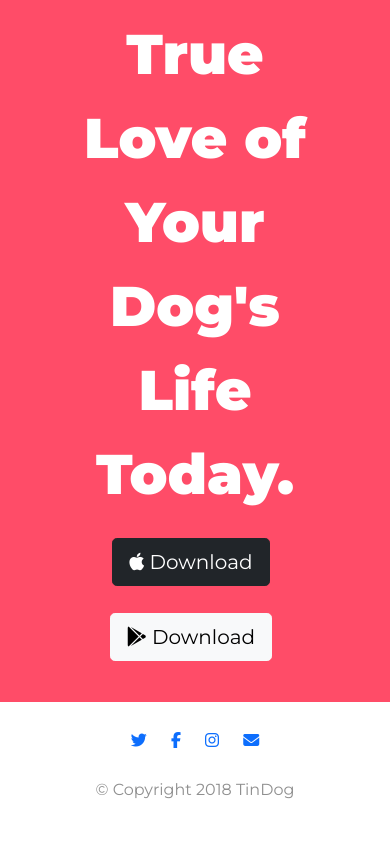
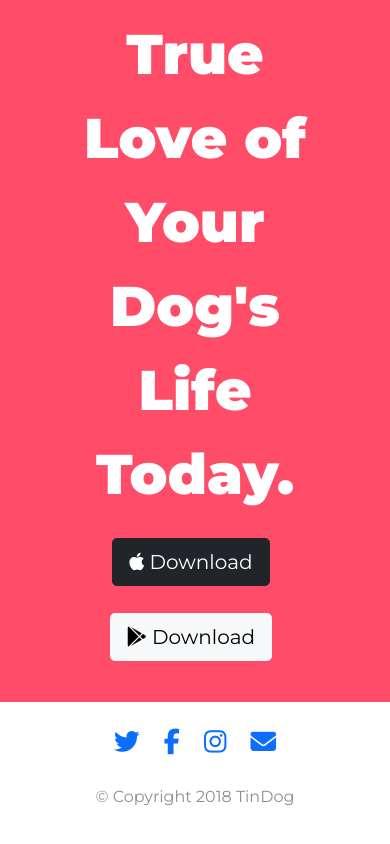
Before and after one commit to eslamalhendawy/Tindog, a plain HTML site: page index.html in a window 390 px wide. Shown: the part 5057-5901 px from the top of the page. Drawn offline with nearby package versions, Linux system fonts and the light colour scheme.

Commit message:
Update styles.css

```diff
--- a/css/styles.css
+++ b/css/styles.css
@@ -169,6 +169,10 @@ h1, h2, h3, h4, h5, h6{
   .nav-link{
     font-size: 1.5rem;
   }
+
+  .footer-icon{
+    font-size: 1.6rem;
+  }
 }
 
 /* Call to Action */
```
